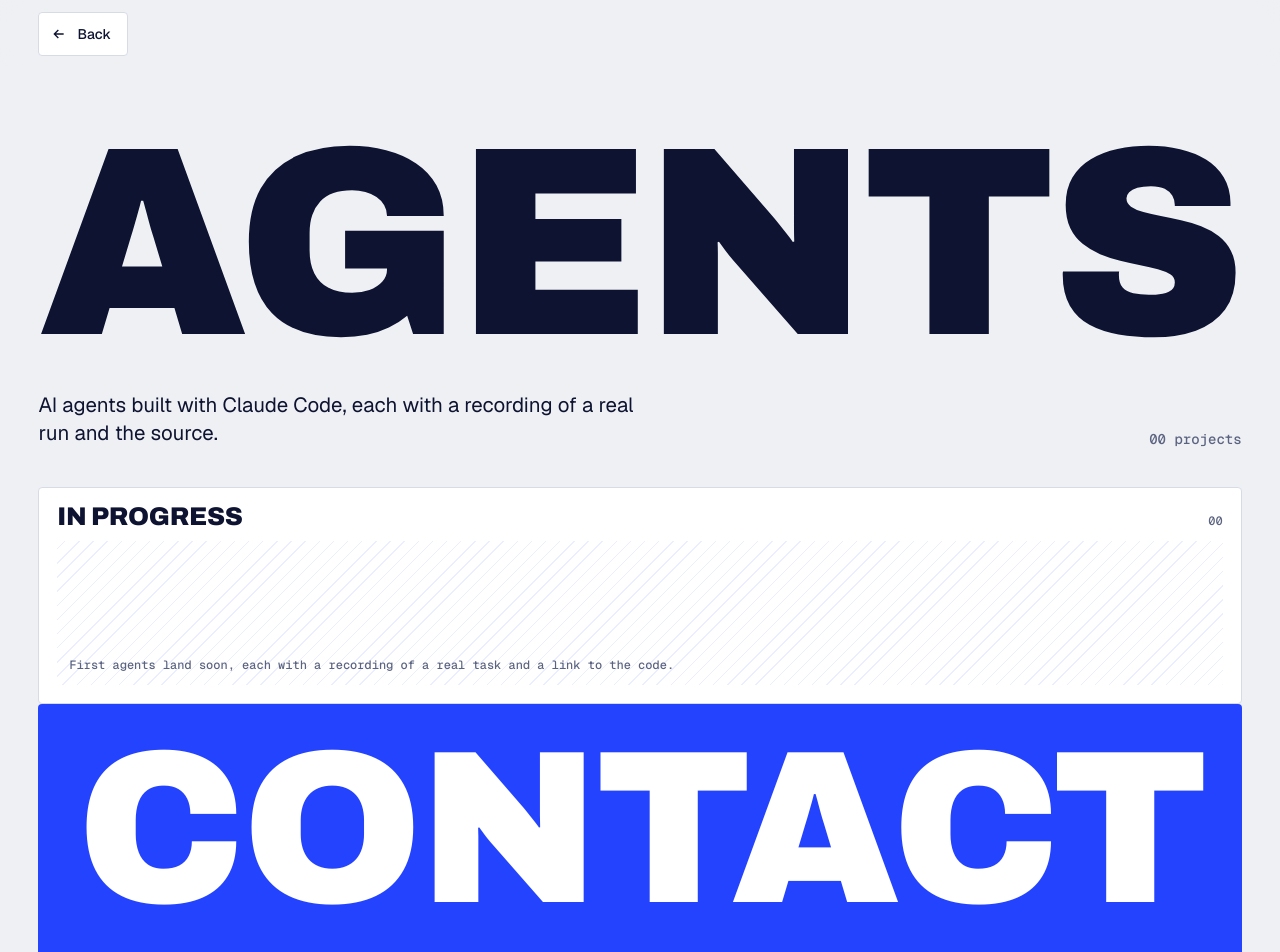
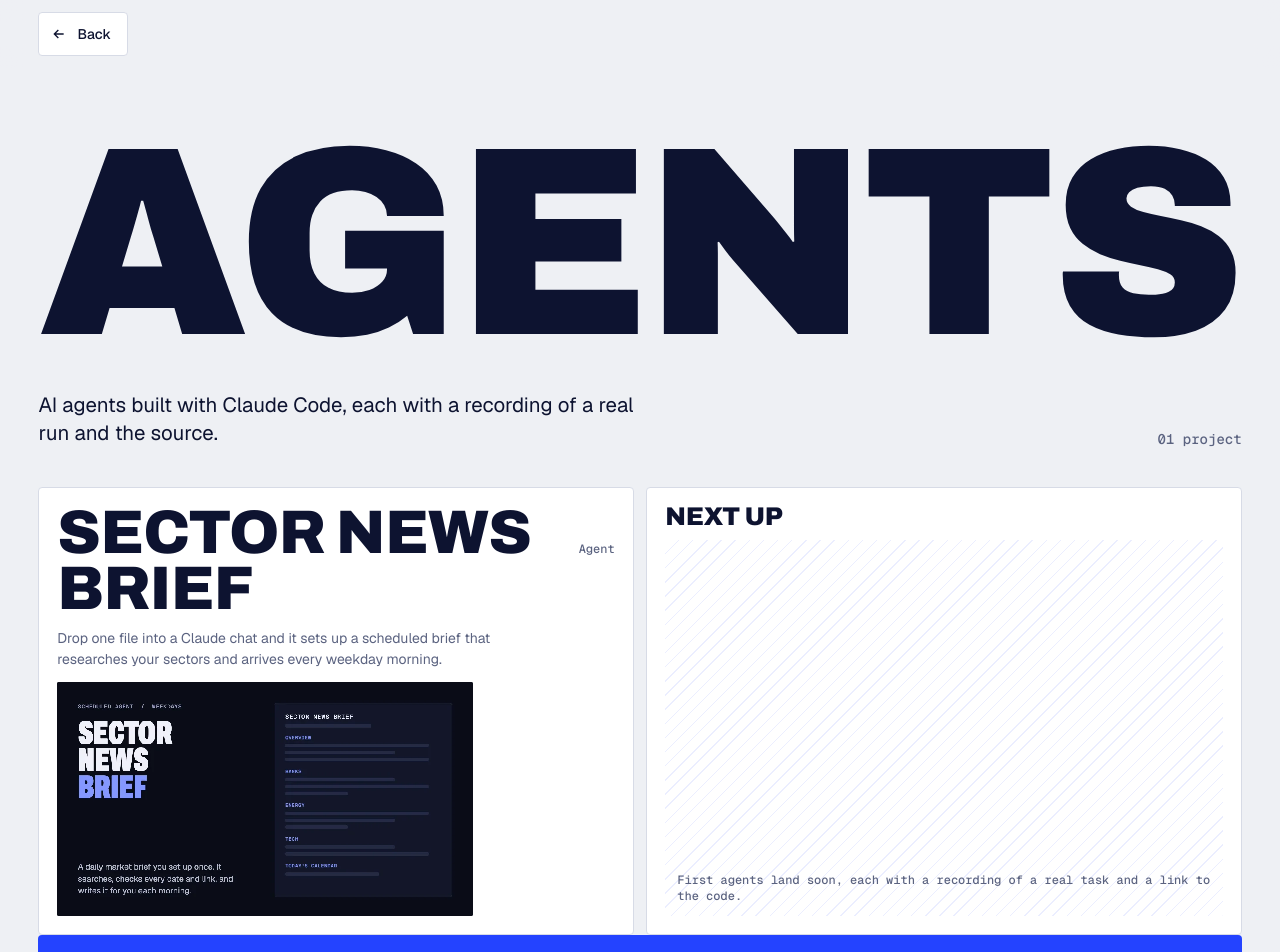
Before and after one commit to KenzoStudios/KenzoStudios.github.io, a plain HTML site: page agents/index.html in a window 1280 px wide. Shown: the top 952 px of the page. Drawn offline with nearby package versions, Linux system fonts and the light colour scheme.

Commit message:
Add Sector News Brief to Agents
Adds the agent file with three cover images and a project panel. A lone
project in a section now gets a large tile plus a tall Next up tile
instead of a full-width tile. Bumps the cache version.

Co-Authored-By: Claude Sonnet 5.5 <noreply@anthropic.com>

```diff
--- a/agents/index.html
+++ b/agents/index.html
@@ -10,7 +10,7 @@
 <link rel="preconnect" href="https://fonts.googleapis.com">
 <link rel="preconnect" href="https://fonts.gstatic.com" crossorigin>
 <link rel="stylesheet" href="https://fonts.googleapis.com/css2?family=Archivo:wdth,wght@62..125,400..900&family=Geist:wght@400;500;600&family=Geist+Mono:wght@400;500&display=swap">
-<link rel="stylesheet" href="../assets/site.css?v=202611250226">
+<link rel="stylesheet" href="../assets/site.css?v=202611260100">
 </head>
 <!-- This page lists every project in one section. Its content comes from assets/content.js. -->
 <body data-section="agents">
@@ -33,7 +33,7 @@
 
 <dialog id="panel" aria-labelledby="pd-title"></dialog>
 
-<script src="../assets/content.js?v=202611250226"></script>
-<script src="../assets/site.js?v=202611250226"></script>
+<script src="../assets/content.js?v=202611260100"></script>
+<script src="../assets/site.js?v=202611260100"></script>
 </body>
 </html>
--- a/assets/content.js
+++ b/assets/content.js
@@ -24,6 +24,29 @@ const SECTIONS = [
 ];
 
 const PROJECTS = [
+  {
+    id: "sector-news-brief", section: "agents",
+    title: "Sector News Brief", subtitle: "A daily market news agent",
+    summary: "Drop one file into a Claude chat and it sets up a scheduled brief that researches your sectors and arrives every weekday morning.",
+    body: "Sector News Brief is a one-step setup file. Give it to Claude, type \"set this up\", answer three questions (sectors, region, delivery time) and Claude creates a scheduled task that runs every weekday. Each run searches every sector separately, adds a search for the day's market calendar, opens every article to check its date, and writes a brief with an overview, three to five linked stories per sector and the day's data releases and earnings. It uses original sources such as Reuters, AP, the FT, regulators and central banks, never invents a link, and never gives investment advice.",
+    tags: ["Agent", "Claude", "Scheduled task"],
+    cover: "agents/sector-news-brief/shots/title.webp", coverFit: "contain", coverBg: "#0a0d18",
+    shots: [
+      { src: "agents/sector-news-brief/shots/title.webp",  alt: "Sector News Brief title card beside an outline of the brief: overview, banks, energy, tech and today's calendar", cap: "Sector News Brief: a daily market brief you set up once." },
+      { src: "agents/sector-news-brief/shots/format.webp", alt: "Six cards describing the brief: overview, per-sector stories, calendar, 24-hour window, real sources and hard rules", cap: "What each brief contains, and the rules it follows." },
+      { src: "agents/sector-news-brief/shots/setup.webp",  alt: "Three setup steps: drop the file in, answer three questions, it runs every weekday", cap: "One-step setup: drop it in a chat and say set this up." }
+    ],
+    facts: [
+      ["Schedule", "Monday to Friday at the time you choose, 7:30 by default"],
+      ["Sectors", "Banks, insurance, energy, tech, healthcare, real estate, consumer, industrials, crypto"],
+      ["Regions", "UK, Europe, US or global"],
+      ["Rules", "Every story links to an article it opened. No buy, sell or hold calls, price targets or predictions."],
+      ["Needs", "A paid Claude plan for the daily schedule. On a free plan it can still write a brief on request."]
+    ],
+    actions: [
+      { label: "Get the agent file", note: "A single Markdown file. Drop it into a Claude chat and type set this up.", href: "agents/sector-news-brief/sector-news-brief.md", primary: true }
+    ]
+  },
   {
     id: "iron-frontier", section: "games",
     title: "Iron Frontier", subtitle: "Legion Rising",
--- a/assets/site.css
+++ b/assets/site.css
@@ -90,6 +90,7 @@ body::before{content:"";position:fixed;inset:0 0 auto;height:env(safe-area-inset
 .sec .bento{grid-auto-rows:clamp(170px,17vw,250px)}
 .tile.empty{cursor:default;grid-row:span 1}
 .tile.empty:hover{border-color:var(--edge)}
+.tile.empty.tall{grid-row:span 2}
 .tile.empty .n{font-size:clamp(20px,2vw,28px)}
 .tile.empty:hover .n{color:inherit}
 
--- a/assets/site.js
+++ b/assets/site.js
@@ -57,19 +57,20 @@
   const homeMore = s => { const n = bySec(s.id).length; return n >= HOME_LIMIT ? moreBar(s, n) : ""; };
 
   /* Section page: every project, in groups of five. One big tile alternates left and right, and four
-     small tiles fill a 2x2 beside it. A last group of four gets a "Next up" tile in the fifth slot so
-     the grid still closes without gaps. Groups of one, two or three use larger tiles instead. */
+     small tiles fill a 2x2 beside it. A last group of four gets a "Next up" tile in the fifth slot, and a lone project gets one beside it,
+     so the grid always closes without gaps. Groups of two or three use larger tiles instead. */
   function pageGrid(s) {
     const items = bySec(s.id);
     if (!items.length) return emptyTile(s, "w4", "In progress");
     const html = items.map((p, i) => {
       const g = Math.floor(i / 5), k = i % 5, left = items.length - g * 5;
-      if (left === 1) return projectTile(p, "w4 h2 xl", true);
+      if (left === 1) return projectTile(p, `w2 h2 xl${g % 2 ? " right" : ""}`, true);
       if (left === 2) return projectTile(p, k === 0 ? "w2 h2 xl" : "w2 h2", k === 0);
       if (left === 3) return projectTile(p, k === 0 ? `w2 h2 xl${g % 2 ? " right" : ""}` : "w2", k === 0);
       return projectTile(p, k === 0 ? `w2 h2 xl${g % 2 ? " right" : ""}` : "sm", k === 0);
     }).join("");
-    return items.length % 5 === 4 ? html + emptyTile(s, "sm", "Next up") : html;
+    const rest = items.length % 5;
+    return rest === 4 ? html + emptyTile(s, "sm", "Next up") : rest === 1 ? html + emptyTile(s, "w2 tall", "Next up") : html;
   }
 
   if (!PAGE) {
```
Also changed, not shown: applications/index.html (+3 -3 lines), games/index.html (+3 -3 lines), index.html (+3 -3 lines), presentations/index.html (+3 -3 lines), skills/index.html (+3 -3 lines), websites/index.html (+3 -3 lines), agents/sector-news-brief/shots/format.webp (added), agents/sector-news-brief/shots/setup.webp (added), agents/sector-news-brief/shots/title.webp (added), 1 other file.
